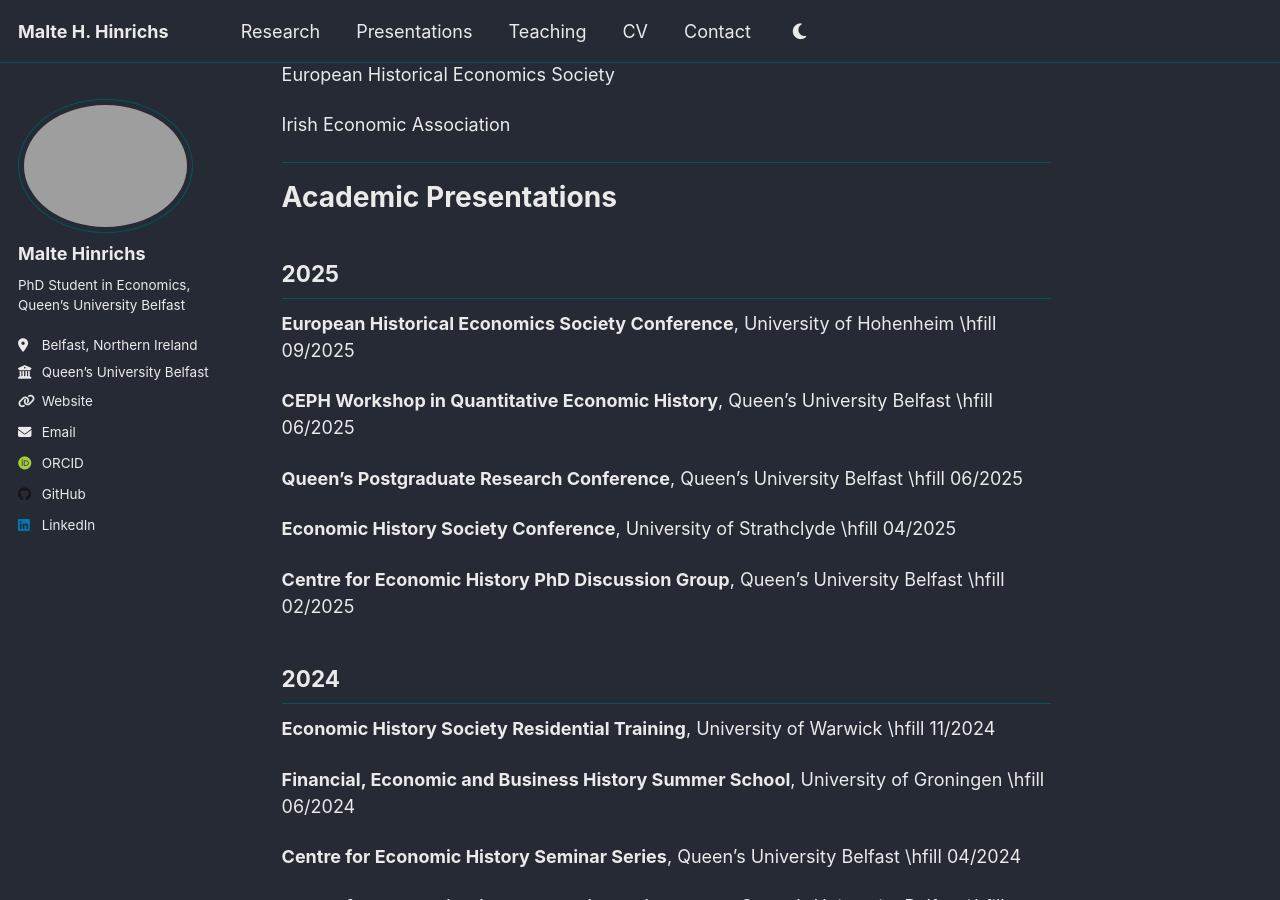
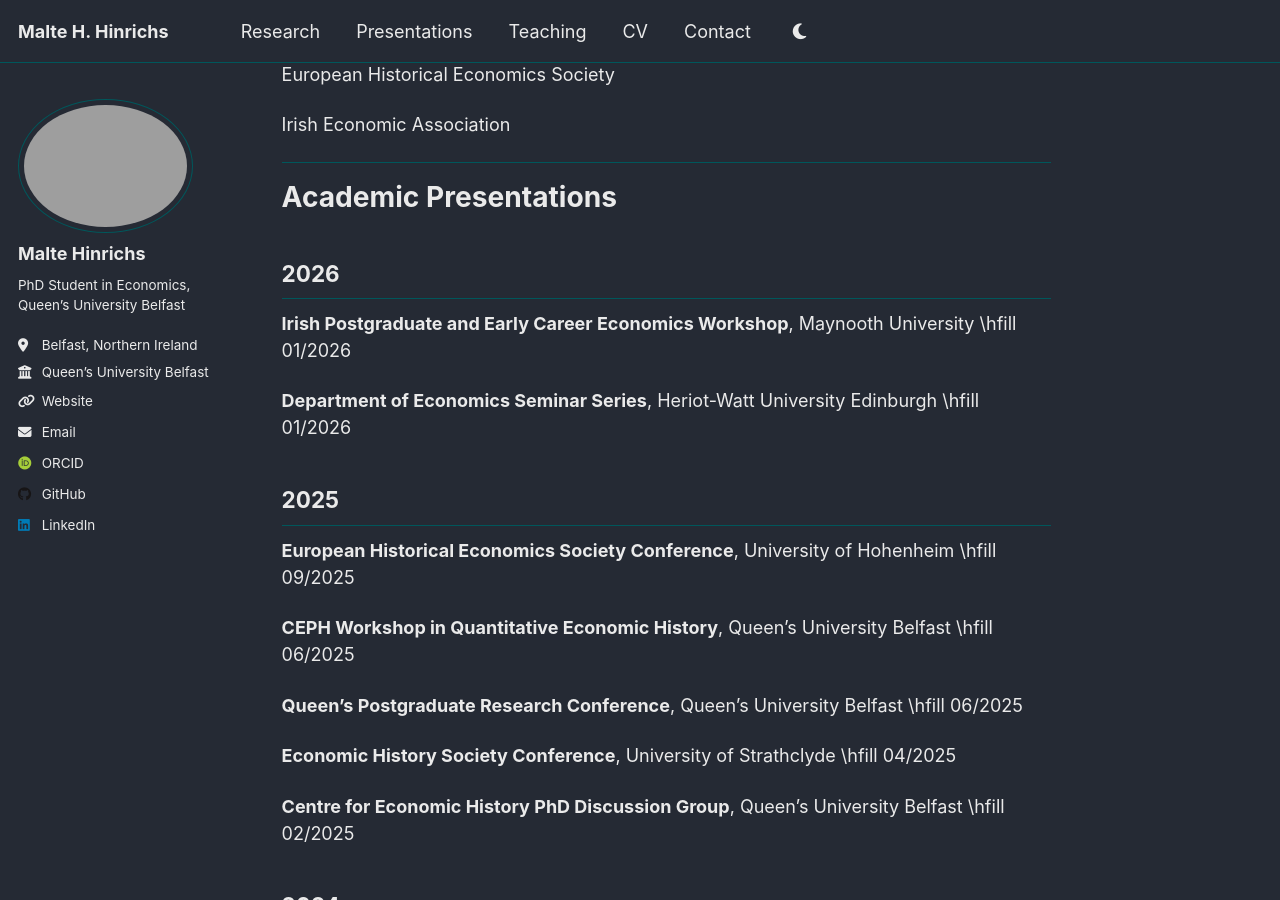
Before and after one commit to maltehhinrichs/maltehhinrichs.github.io, a Jekyll site: the page built from files/cv-latest.md, in a window 1280 px wide and 900 px high, scrolled down 1922 px. Built offline with Jekyll 4.4.1, drawn with Linux system fonts in a browser that asks for light colours; some web fonts are replaced; a script that is not in the unit is left out.

Commit message:
Updated CV from Mega

```diff
--- a/files/cv-latest.md
+++ b/files/cv-latest.md
@@ -22,7 +22,7 @@ header-includes:
   - \usepackage{url}
   - \usepackage[colorlinks=true, linkcolor=black, urlcolor=blue, citecolor=black]{hyperref}
   - \pretitle{\begin{center}\vspace{-2em}\Huge\bfseries}
-  - \posttitle{\par\normalsize\vspace{0.5em} Department of Economics, Queen's University Belfast \\ Riddel Hall, 185 Stranmillis Road, Belfast BT9 5EE, UK \\ \vspace{0.25em} \href{mailto:mhinrichs01@qub.ac.uk}{mhinrichs01@qub.ac.uk} $\cdot$ \href{https://maltehhinrichs.de}{Website} $\cdot$ \href{https://orcid.org/0000-0003-1950-2644}{ORCID}\end{center}\rule{\textwidth}{1pt}\vspace{-4em}}
+  - \posttitle{\par\normalsize\vspace{0.5em} Department of Economics, Queen's University Belfast \\ Riddel Hall, 185 Stranmillis Road, Belfast BT9 5EE, UK \\ \vspace{0.25em} \href{mailto:mhinrichs01@qub.ac.uk}{mhinrichs01@qub.ac.uk} $\cdot$ \href{https://maltehinrichs.de}{Website} $\cdot$ \href{https://orcid.org/0000-0003-1950-2644}{ORCID}\end{center}\rule{\textwidth}{1pt}\vspace{-4em}}
   - \setlength{\droptitle}{-3em}
   - \pagestyle{fancy}
   - \fancyhf{}
@@ -128,6 +128,12 @@ Irish Economic Association
 
 # Academic Presentations
 
+## 2026
+
+**Irish Postgraduate and Early Career Economics Workshop**, Maynooth University \hfill 01/2026
+
+**Department of Economics Seminar Series**, Heriot-Watt University Edinburgh \hfill 01/2026
+
 ## 2025
 
 **European Historical Economics Society Conference**, University of Hohenheim \hfill 09/2025
```
Also changed, not shown: 1 other file.
